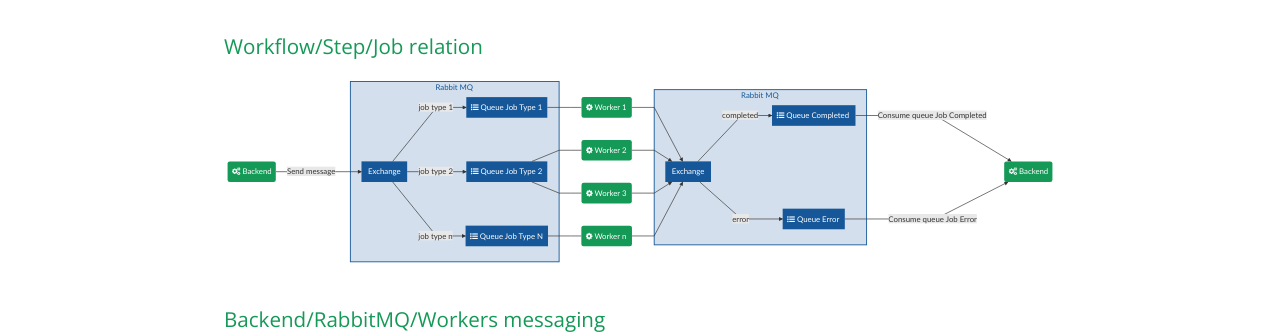
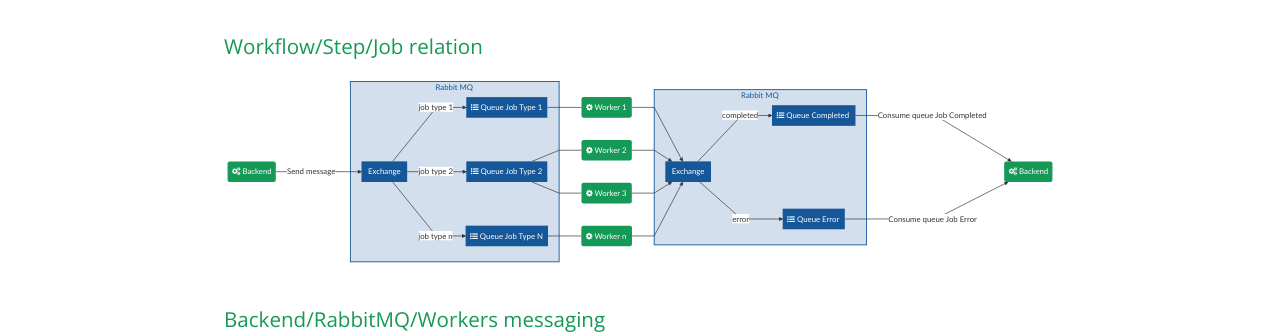
Before and after one commit to media-cloud-ai/media-cloud-ai.github.com, a Jekyll site: the page built from step_flow.md, in a window 1280 px wide. Shown: the part 519-853 px from the top of the page. Built offline with Jekyll 4.4.1, drawn with Linux system fonts in a browser that asks for light colours; our own code applies the rules of GitHub Pages for plain Markdown files.

Commit message:
change style for edge label

```diff
--- a/step_flow.md
+++ b/step_flow.md
@@ -72,3 +72,10 @@ class exchange_2 blue
 style rmq fill:#15579930,stroke:#155799,stroke-width:2px,color:#155799
 style rmq2 fill:#15579930,stroke:#155799,stroke-width:2px,color:#155799
 </div>
+
+
+<style type="text/css">
+	.edgeLabel {
+		background-color: #ffff !important;
+	}
+</style>
```
